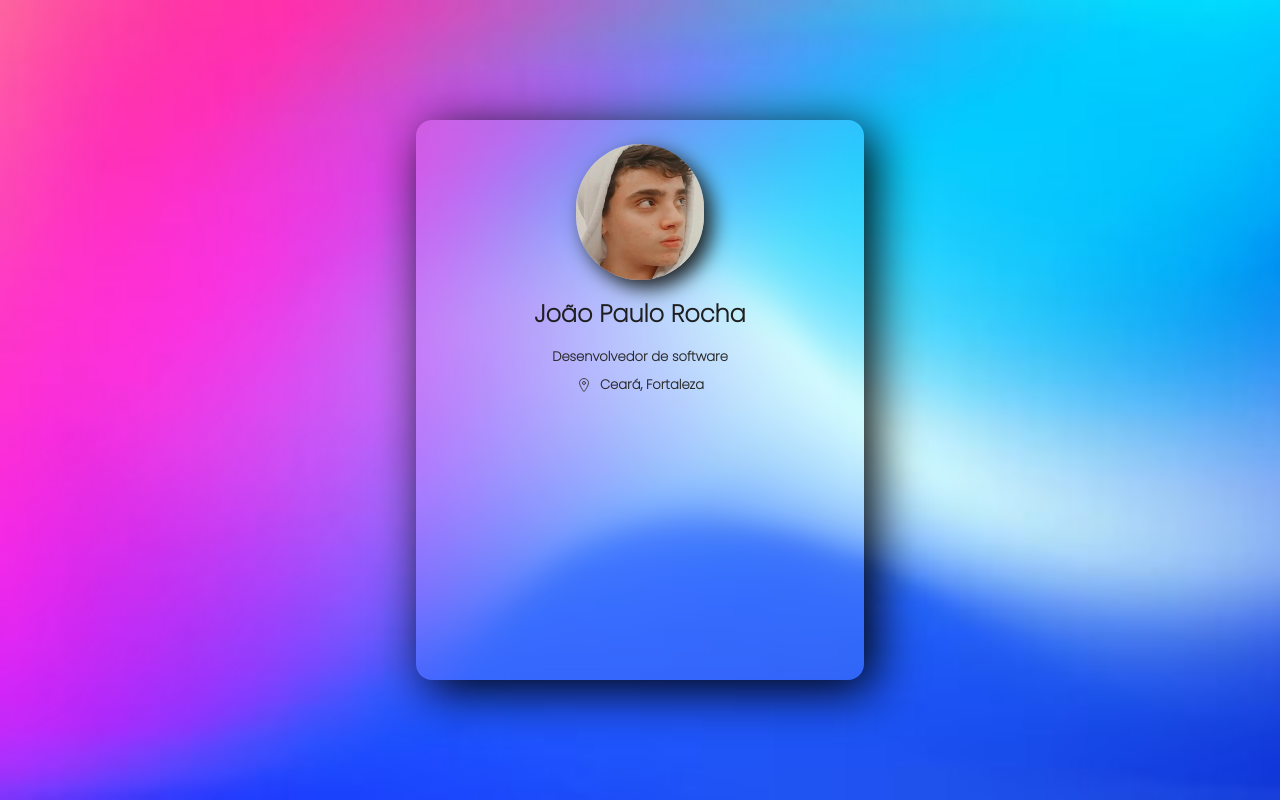
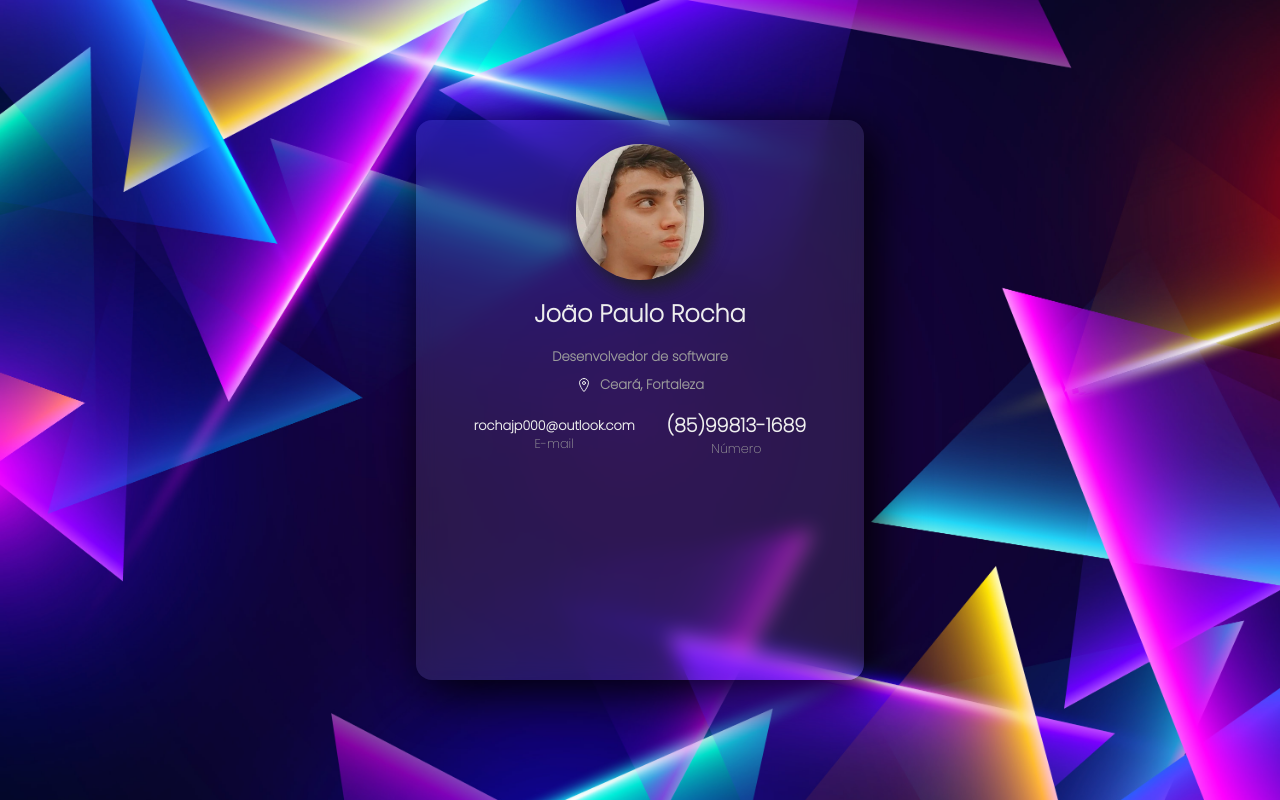
Before and after one commit to rochajpp/CardProfile, a plain HTML site: page index.html in a window 1280 px wide. Drawn offline with nearby package versions, Linux system fonts and the light colour scheme.

Commit message:
Mudanç de background redimensionamento comeó de infoProgrammer

```diff
--- a/index.html
+++ b/index.html
@@ -22,14 +22,23 @@
                     </div>
                 </div>
                 <div class="infoProgrammer">
-                    <div>
-
+                    <!-- <div class="age">
+                        <h1>19</h1>
+                        <p>anos</p>
+                    </div> -->
+                    <div class="email">
+                        <h1>rochajp000@outlook.com</h1>
+                        <p>E-mail</p>
+                    </div>
+                    <div class="number">
+                        <h1>(85)99813-1689</h1>
+                        <p>Número</p>
                     </div>
                 </div>
             </div>
         </div>
     </section>
     <script type="module" src="https://unpkg.com/ionicons@5.5.2/dist/ionicons/ionicons.esm.js"></script>
-<script nomodule src="https://unpkg.com/ionicons@5.5.2/dist/ionicons/ionicons.js"></script>
+    <script nomodule src="https://unpkg.com/ionicons@5.5.2/dist/ionicons/ionicons.js"></script>
 </body>
 </html>
--- a/style.css
+++ b/style.css
@@ -4,19 +4,25 @@
     padding: 0;
     box-sizing: border-box;
 }
+:root{
+    --primaryColor: rgb(238, 238, 238);
+    --secondaryColor: rgb(156, 156, 156);
+}
 body{
-    color: rgb(31, 31, 31);
+    background-image: url("img/background2.jpg");
+    background-size: cover;
     font-family: 'Poppins', sans-serif;
+    color: var(--primaryColor);
 }
 .contentTotal{
     height: 100vh;
-    background-image: url("img/background.jpg");
-    background-size: cover;
     display: flex;
     justify-content: center;
     align-items: center;
+
 }
 .box{
+
     width: 28rem;
     height: 35rem;
     background-color: rgba(255, 255, 255, 0.089);
@@ -61,21 +67,33 @@ body{
     font-size: 0.7rem;
 }
 .infoNames h3{
-    color: rgb(44, 44, 44);
+    color: var(--secondaryColor);
     display: flex;
     align-items: center;
     gap: 0.5rem;
 }
 .location{
-    color: rgb(66, 66, 66);
+    color: var(--primaryColor);
     font-weight: 800;
     font-size: 1rem;
 }
 .infoProgrammer{
     display: flex;
     flex-direction: row;
+    gap: 2rem;
+    font-size: 0.8rem;
+}
+.infoProgrammer div{
+    display: flex;
+    flex-direction: column;
+    align-items: center;
+}
+.infoProgrammer div p{
+    color: var(--secondaryColor);
+}
+.email{
 
 }
-.infoProgrammer div{
-    border-right: 1px solid black;
+.email h1{
+    font-size: 0.8rem;
 }
```
Also changed, not shown: img/background2.jpg (added).
